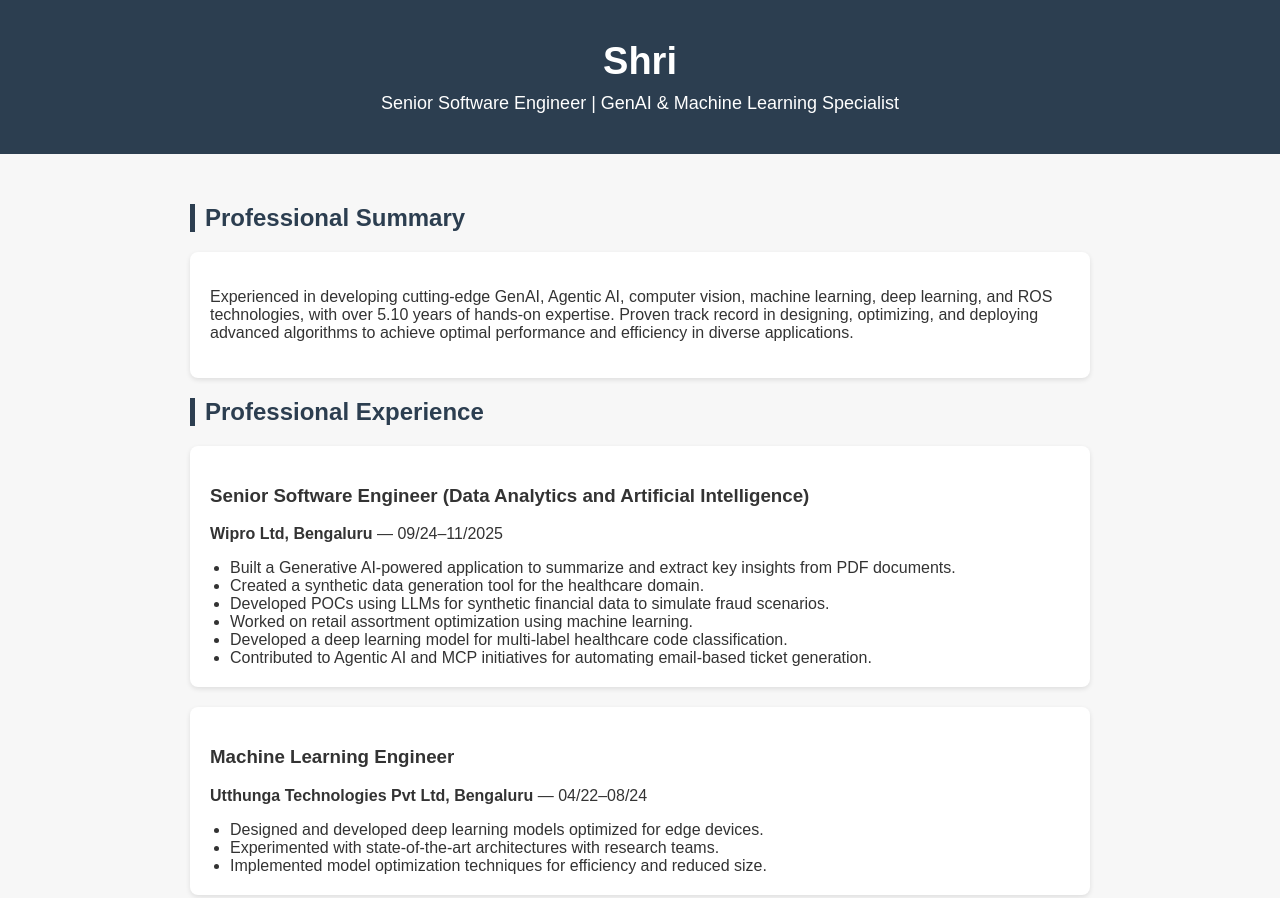
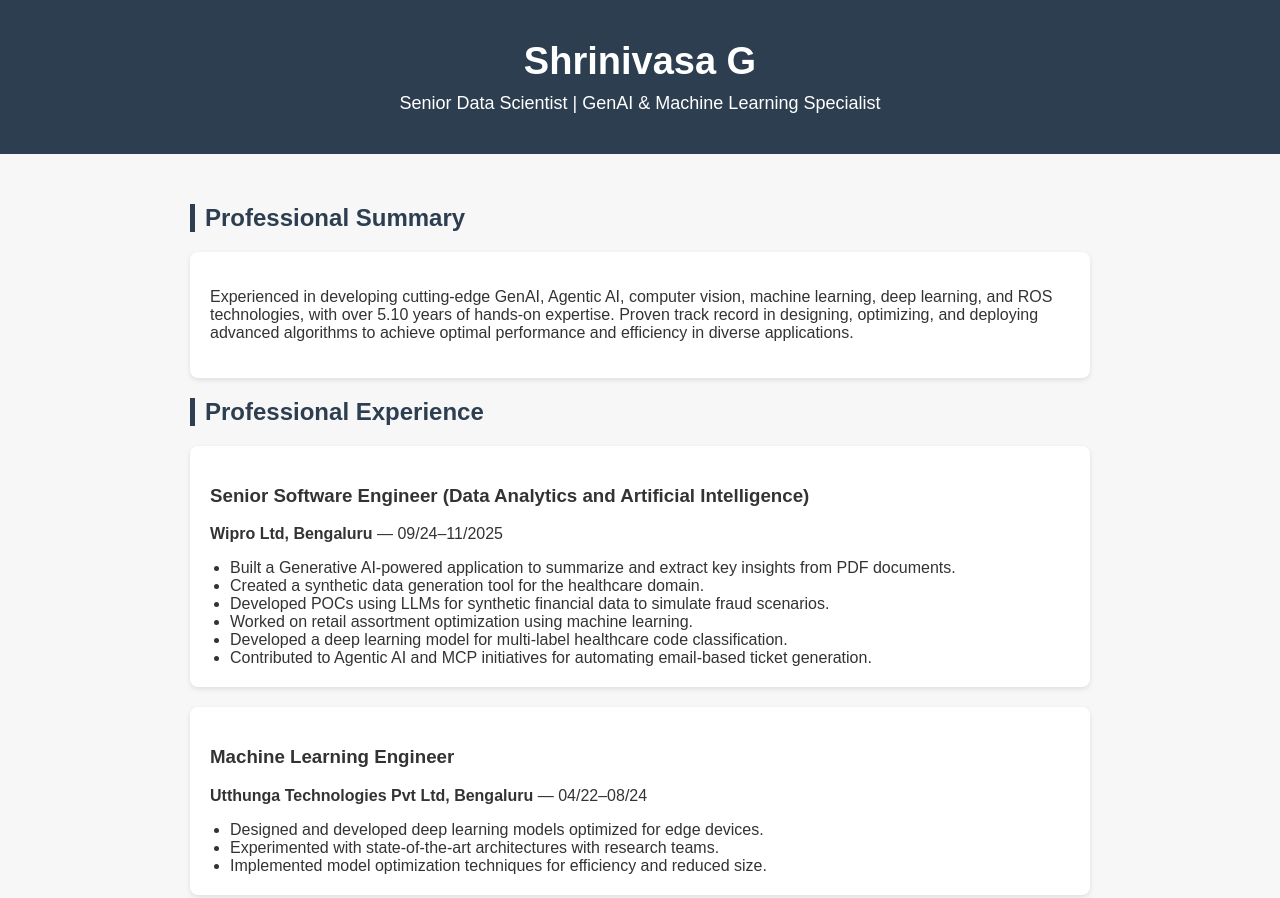
Before and after one commit to shrinivas9712/shrinivas9712.github.io, a plain HTML site: page index.html in a window 1280 px wide. Shown: the top 898 px of the page. Drawn offline with Linux system fonts and the light colour scheme.

Commit message:
Update index.html

```diff
--- a/index.html
+++ b/index.html
@@ -63,8 +63,8 @@
 <body>
 
 <header>
-    <h1>Shri</h1>
-    <p>Senior Software Engineer | GenAI & Machine Learning Specialist</p>
+    <h1>Shrinivasa G</h1>
+    <p>Senior Data Scientist | GenAI & Machine Learning Specialist</p>
 </header>
 
 <section>
```
